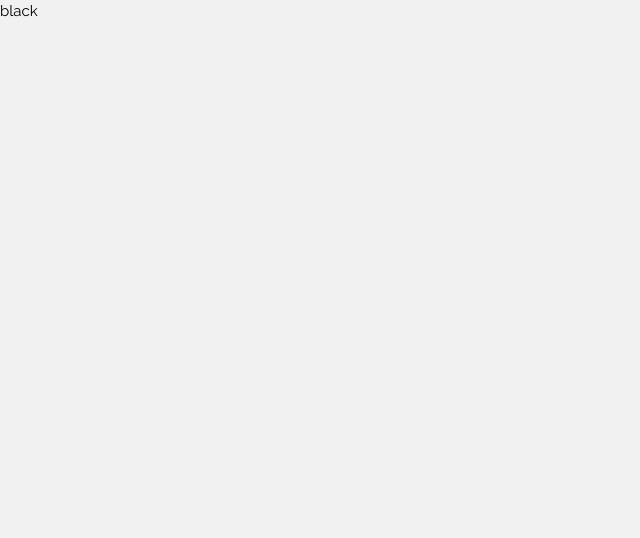
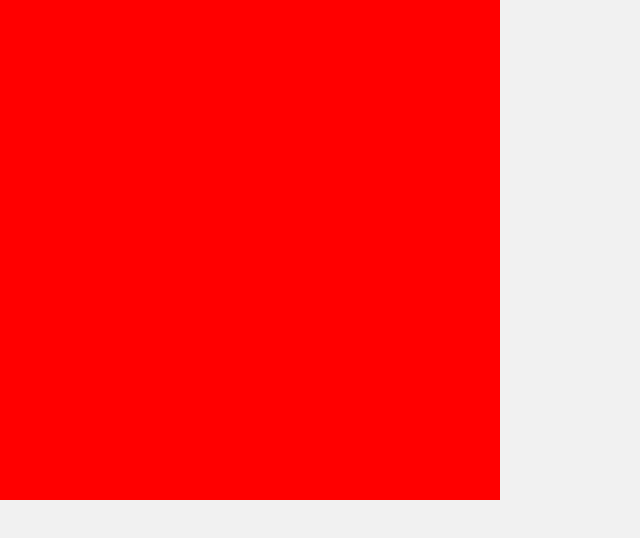
Before and after one commit to JoomartDuishenaliev/my-blog, a React (Create React App) app: page / in a window 1280 px wide. Shown: the top 538 px of the page, without its empty margins (0-640 px from the left). Built offline with nearby package versions, Linux system fonts and the light colour scheme.

Commit message:
feat: added square with props

```diff
--- a/src/App.js
+++ b/src/App.js
@@ -3,8 +3,8 @@ import Square from "./components/Square/Square";
 
 const App = () => {
     return (
-        <div>
-            <Square/>
+        <div className="w3-content" style={{maxWidth:"1400px"}}>
+            <Square color="red" size="500px"/>
         </div>
     )
 }
--- a/src/components/Square/Square.js
+++ b/src/components/Square/Square.js
@@ -1,15 +1,12 @@
 import React from 'react';
-import Task1 from "./Task1";
 
-const Square = () => {
-    return (
-        <>
-            <Task1
-                size={10}
-                color="black"
-            />
-        </>
-    );
+const Square = (props) => {
+    const styleDiv = {
+        backgroundColor:props.color,
+        height:props.size,
+        width:props.size
+    }
+    return <div style={styleDiv}/>;
 };
 
 export default Square;
--- a/src/components/Square/Task1.js
+++ /dev/null
@@ -1,9 +0,0 @@
-import React from 'react';
-
-const Task1 = (props) => {
-    return (
-        <div>{props.color}</div>
-    );
-};
-
-export default Task1;
```
